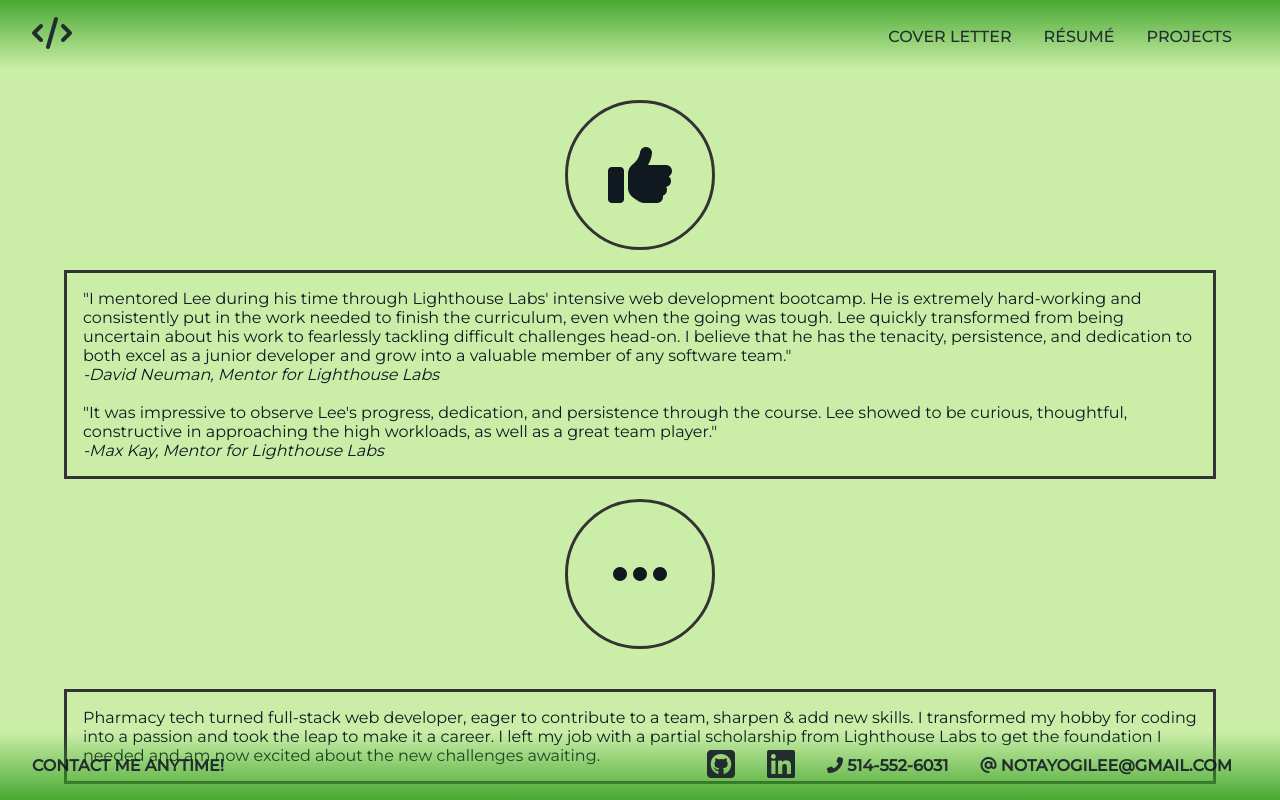
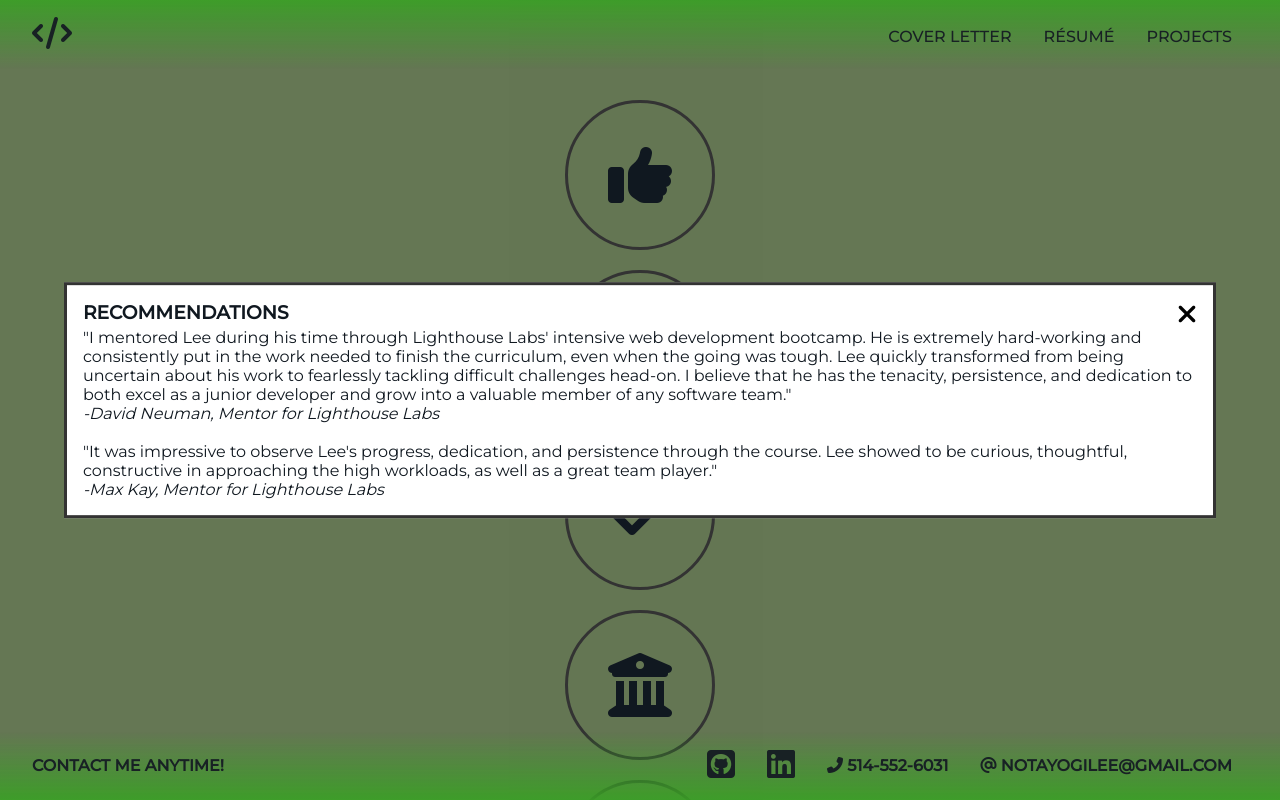
Before and after one commit to notayogilee/portfolio, a React (Create React App) app: page /cv in a window 1280 px wide. Both pictures are taken after a click on the link "RECOMMENDATIONS". Shown: the top 800 px of the page. Built offline with nearby package versions, Linux system fonts and the light colour scheme.

Commit message:
add modal to resume section

```diff
--- a/src/components/CV.js
+++ b/src/components/CV.js
@@ -4,17 +4,23 @@ import './CV.scss';
 const CV = () => {
 
   const [show, setShow] = useState(false);
+  const [id, setId] = useState(0);
+  const [overlay, setOverlay] = useState('');
 
   return (
-    <section id="resume">
-      <a href="#" onClick={() => setShow(!show)}>
+    <section id="resume" className={overlay}>
+      <a href="#" onClick={() => { setId(1); setShow(!show); setOverlay('overlay') }}>
         <div className="recommendations btn">
           <i class="fas fa-thumbs-up fa-4x"></i>
           <h1>recommendations</h1>
         </div>
       </a>
-      {show &&
+      {show && id === 1 &&
         <div className="description">
+          <div className="head">
+            <h3>recommendations</h3>
+            <button onClick={(() => { setId(0); setShow(!show); setOverlay('') })}><i class="fas fa-times fa-2x"></i></button>
+          </div>
           <p>"I mentored Lee during his time through Lighthouse Labs' intensive web development bootcamp. He is extremely hard-working and consistently put in the work needed to finish the curriculum, even when the going was tough. Lee quickly transformed from being uncertain about his work to fearlessly tackling difficult challenges head-on. I believe that he has the tenacity, persistence, and dedication to both excel as a junior developer and grow into a valuable member of any software team."</p>
           <i>-David Neuman, Mentor for Lighthouse Labs</i>
           <br />
@@ -24,26 +30,33 @@ const CV = () => {
             -Max Kay, Mentor for Lighthouse Labs</i>
         </div>
       }
-      <a href="#" onClick={() => setShow(!show)}>
+      <a href="#" onClick={() => { setId(2); setShow(!show); setOverlay('overlay') }}>
         <div className="summary btn">
           <i class="fas fa-ellipsis-h fa-4x"></i>
           <h1>summary</h1>
         </div>
       </a>
-      {show &&
+      {show && id === 2 &&
         <div className="description">
+          <div className="head">
+            <h3>summary</h3>
+            <button onClick={(() => { setId(0); setShow(!show); setOverlay('') })}><i class="fas fa-times fa-2x"></i></button>
+          </div>
           <p>Pharmacy tech turned full-stack web developer, eager to contribute to a team, sharpen & add new skills. I transformed my hobby for coding into a passion and took the leap to make it a career. I left my job with a partial scholarship from Lighthouse Labs to get the foundation I needed and am now excited about the new challenges awaiting.</p>
         </div>
       }
-      <a href="#" onClick={() => setShow(!show)}>
+      <a href="#" onClick={() => { setId(3); setShow(!show); setOverlay('overlay') }}>
         <div className="skills btn">
           <i class="fas fa-check fa-4x"></i>
           <h1>skills</h1>
         </div>
       </a>
-      {show &&
+      {show && id === 3 &&
         <div className="description">
-          <h1>Skills</h1>
+          <div className="head">
+            <h3>skills</h3>
+            <button onClick={(() => { setId(0); setShow(!show); setOverlay('') })}><i class="fas fa-times fa-2x"></i></button>
+          </div>
           <ul>
             <li><span className="strong">Languages:</span> HTML, CSS, JavaScript, SQL, & Ruby</li>
             <li><span className="strong">Frameworks & Libraries:</span> ReactJS, NodeJS, Express, Rails, jQuery, Bootstrap, Jest, Cypress, Mocha, Chai</li>
@@ -51,16 +64,19 @@ const CV = () => {
           </ul>
         </div>
       }
-      <a href="#" onClick={() => setShow(!show)}>
+      <a href="#" onClick={() => { setId(4); setShow(!show); setOverlay('overlay') }}>
         <div className="education btn">
           <i class="fas fa-university fa-4x"></i>
           <h1>education</h1>
         </div>
 
       </a>
-      {show &&
+      {show && id === 4 &&
         <div className="description">
-          <h1>Education</h1>
+          <div className="head">
+            <h3>education</h3>
+            <button onClick={(() => { setId(0); setShow(!show); setOverlay('') })}><i class="fas fa-times fa-2x"></i></button>
+          </div>
           <div className="dates">
             <h3>Lighthouse Labs</h3>
             <h4>Feb 2020 - May 2020</h4>
@@ -73,21 +89,24 @@ const CV = () => {
           <p>DEC Natural Science</p>
         </div>
       }
-      <a href="#" onClick={() => setShow(!show)}>
+      <a href="#" onClick={() => { setId(5); setShow(!show); setOverlay('overlay') }}>
         <div className="employment btn">
           <i class="fas fa-building fa-4x"></i>
           <h1>employment</h1>
         </div>
       </a>
-      {show &&
+      {show && id === 5 &&
         <div className="description">
-          <h1>Employment</h1>
+          <div className="head">
+            <h3>employment</h3>
+            <button onClick={(() => { setId(0); setShow(!show); setOverlay('') })}><i class="fas fa-times fa-2x"></i></button>
+          </div>
           <div className="dates">
             <h3>McGill University Health Center</h3>
             <h4>2008 - 2020</h4>
           </div>
           <ul>
-            <li>Worked in various departments; main pharmacy, I.C.U., O.R., and oncology.</li>
+            <li>Worked in various departments: main pharmacy, I.C.U., O.R., and oncology.</li>
             <li>Specializing in oncology,  part of a team that processed and prepared medications and chemotherapy.</li>
             <li>Adapted to constantly changing protocols, norms and  procedures.</li>
             <li>Involved in relocating and setting up pharmacy in new hospital.</li>
--- a/src/components/CV.scss
+++ b/src/components/CV.scss
@@ -1,4 +1,5 @@
 #resume {
+  position: relative;
   padding-top: 100px;
   padding-bottom: 100px;
   display: flex;
@@ -7,7 +8,10 @@
   align-items: center;
 
   .recommendations,
-  .summary {
+  .summary,
+  .skills,
+  .education,
+  .employment {
     position: relative;
     width: 150px;
     height: 150px;
@@ -37,146 +41,42 @@
   }
 
   .description {
+    position: fixed;
+    top: 50%;
+    left: 50%;
+    transform: translate(-50%, -50%);
+    background: #fff;
     line-height: normal;
     width: 90%;
     height: auto;
     padding: 1rem;
     margin-bottom: 20px;
     border: solid 3px #333;
-    opacity: 1;
     transition: transform 1s, opacity 1s 200ms;
-  }
+    z-index: 1;
+    animation-name: modalFadeIn;
+    animation-duration: 1s;
 
-  .summary {
-    position: relative;
-    width: 150px;
-    height: 150px;
-    border: solid 3px #333;
-    border-radius: 50%;
-    margin-bottom: 40px;
+    .head {
+      display: flex;
+      justify-content: space-between;
 
-    .fas {
-      position: absolute;
-      top: 50%;
-      left: 50%;
-      transform: translate(-50%, -50%);
-      opacity: 1;
-      transition: opacity 1s;
-    }
+      button {
+        cursor: pointer;
+        background: transparent;
+        border: transparent;
+        outline: none;
+      }
 
-    h1 {
-      position: absolute;
-      top: 50%;
-      left: 50%;
-      transform: translate(-50%, -50%);
-      text-transform: uppercase;
-      font-size: 30px;
-      opacity: 0;
-      transition: opacity 1s;
-    }
-  }
-
-  .skills {
-    position: relative;
-    width: 150px;
-    height: 150px;
-    border: solid 3px #333;
-    border-radius: 50%;
-    margin-bottom: 40px;
-
-    .fas {
-      position: absolute;
-      top: 50%;
-      left: 50%;
-      transform: translate(-50%, -50%);
-      opacity: 1;
-      transition: opacity 1s;
-    }
-
-    h1 {
-      position: absolute;
-      top: 50%;
-      left: 50%;
-      transform: translate(-50%, -50%);
-      text-transform: uppercase;
-      font-size: 30px;
-      opacity: 0;
-      transition: opacity 1s;
-    }
-  }
-
-  .education {
-    position: relative;
-    width: 150px;
-    height: 150px;
-    border: solid 3px #333;
-    border-radius: 50%;
-    margin-bottom: 40px;
-
-    .fas {
-      position: absolute;
-      top: 50%;
-      left: 50%;
-      transform: translate(-50%, -50%);
-      opacity: 1;
-      transition: opacity 1s;
-    }
-
-    h1 {
-      position: absolute;
-      top: 50%;
-      left: 50%;
-      transform: translate(-50%, -50%);
-      text-transform: uppercase;
-      font-size: 30px;
-      opacity: 0;
-      transition: opacity 1s;
-    }
-  }
-
-  .employment {
-    position: relative;
-    width: 150px;
-    height: 150px;
-    border: solid 3px #333;
-    border-radius: 50%;
-    margin-bottom: 40px;
-
-    .fas {
-      position: absolute;
-      top: 50%;
-      left: 50%;
-      transform: translate(-50%, -50%);
-      opacity: 1;
-      transition: opacity 1s;
-    }
-
-    h1 {
-      position: absolute;
-      top: 50%;
-      left: 50%;
-      transform: translate(-50%, -50%);
-      text-transform: uppercase;
-      font-size: 30px;
-      opacity: 0;
-      transition: opacity 1s;
+      h3 {
+        text-transform: uppercase;
+      }
     }
   }
 
   .btn {
     background-color: transparent;
     cursor: pointer;
-  }
-
-  .show {
-    // .recommendations {
-    //   right: 250px;
-    // }
-
-    .description {
-      opacity: 1;
-      // transform: translate(-20%, -30%);
-    }
   }
 
   .btn:hover {
@@ -188,3 +88,25 @@
     }
   }
 }
+
+.overlay {
+  background-color: rgba(0, 0, 0, 0.5);
+}
+
+@keyframes modalFadeIn {
+  from {
+    opacity: 0;
+  }
+  to {
+    opacity: 1;
+  }
+}
+
+@keyframes modalFadeOut {
+  from {
+    opacity: 1;
+  }
+  to {
+    opacity: 0;
+  }
+}
```
